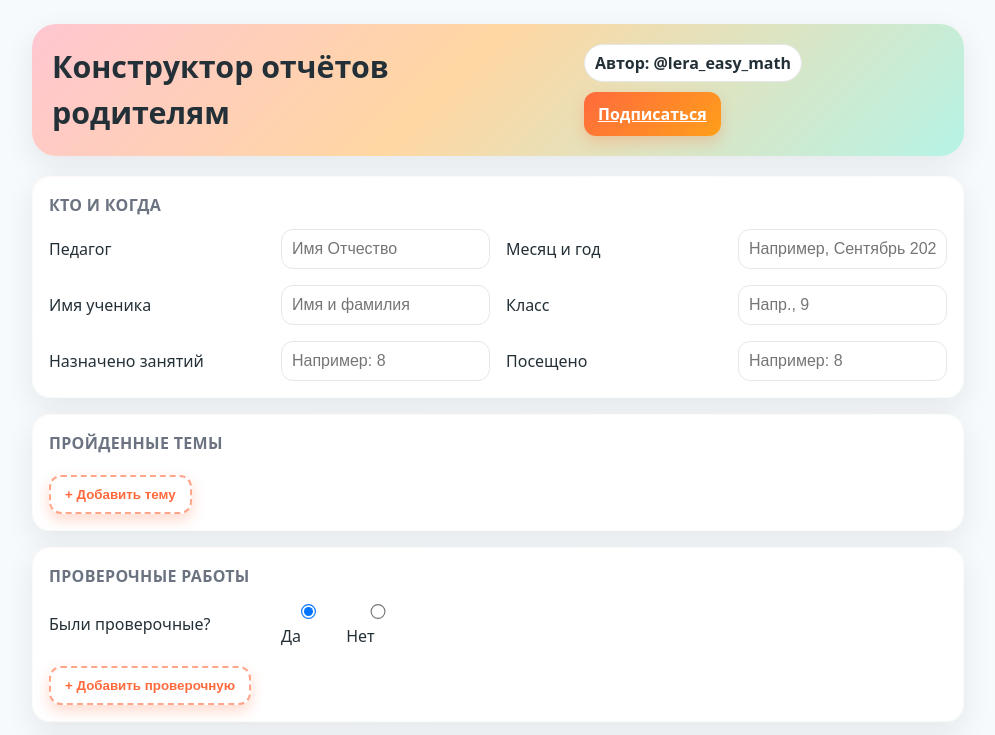
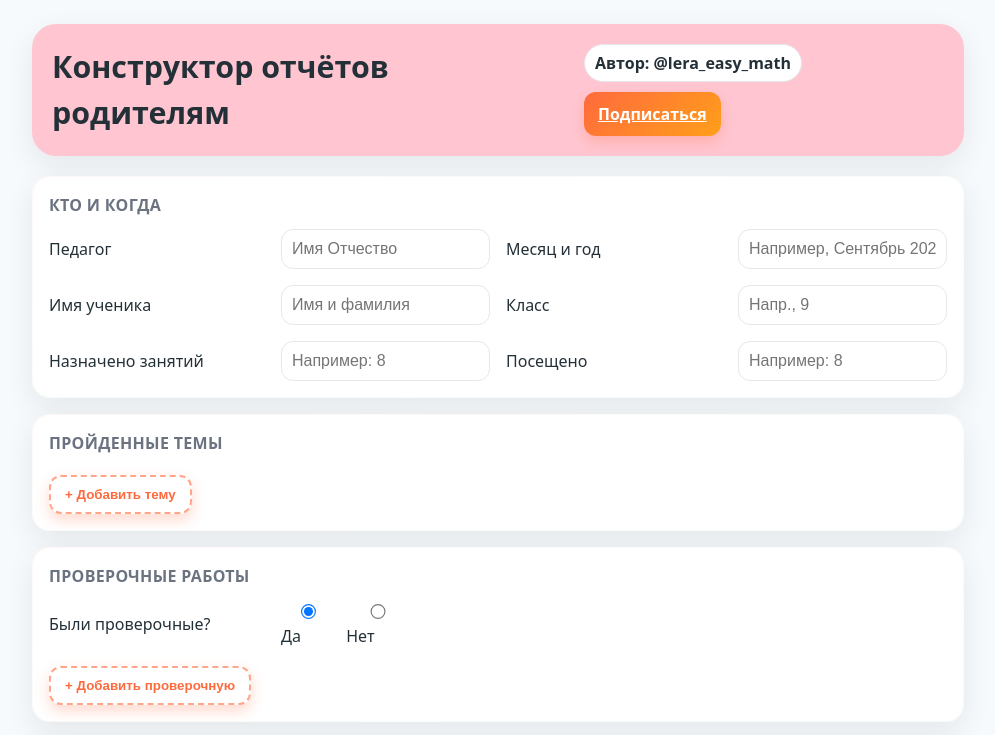
Before and after one commit to ValeriaPopovich/results_constructor_2, a plain HTML site: page index.html in a window 1280 px wide. Shown: the top 735 px of the page, without its empty margins (142-1137 px from the left). Drawn offline with nearby package versions, Linux system fonts and the light colour scheme.

Commit message:
Update index.html

```diff
--- a/index.html
+++ b/index.html
@@ -23,7 +23,7 @@
 
   /* HERO */
   .hero{display:flex;justify-content:space-between;align-items:center;gap:16px;
-    padding:20px;border-radius:24px;background:linear-gradient(135deg,#ffc6d1,#ffd7a2 45%,#b6f3e6);
+    padding:20px;border-radius:24px;background: #ffc6d1;
     box-shadow:var(--shadow);margin-bottom:20px}
   .hero-title{margin:0;font-size:1.9rem;font-weight:800}
   .hero-right{display:flex;align-items:center;gap:10px;flex-wrap:wrap}
```
